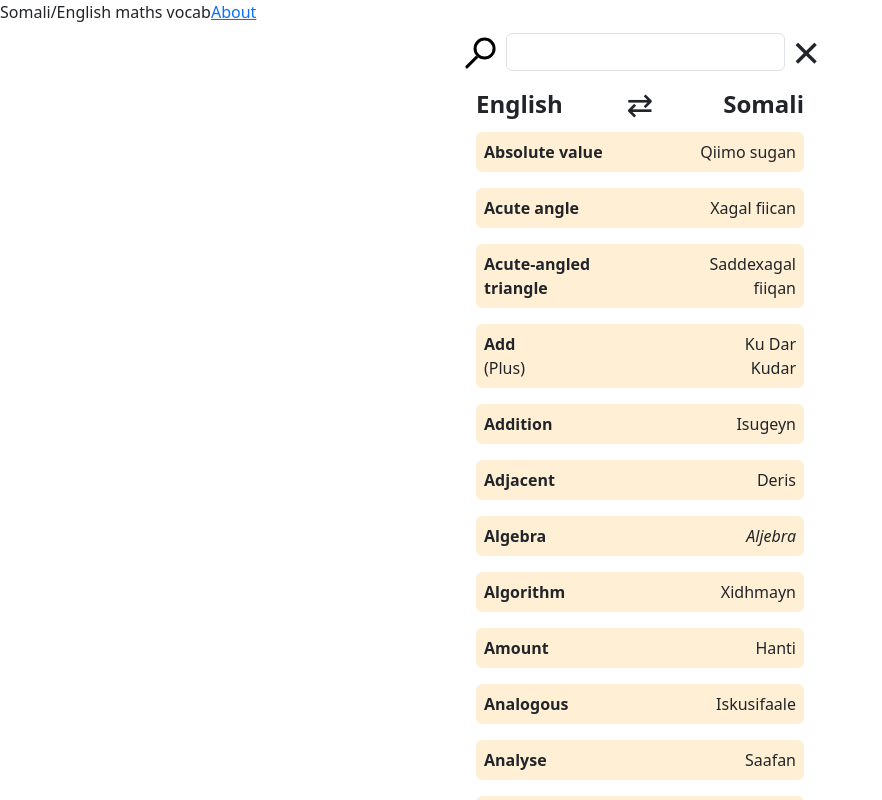
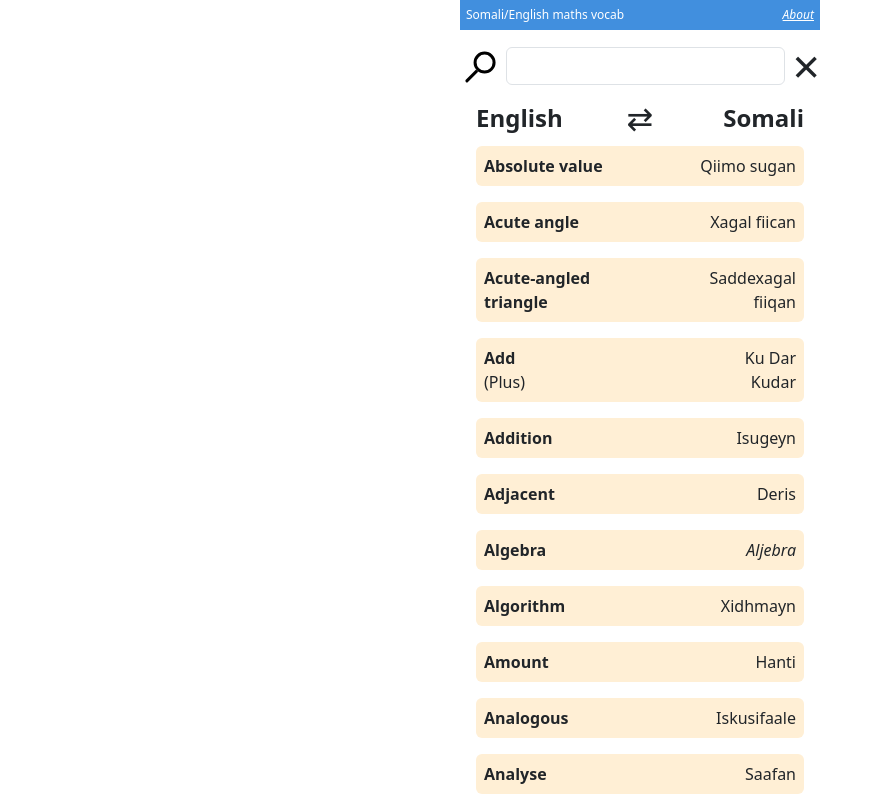
Before and after one commit to bennorth/somali-maths-vocab, a React (Vite) app: page / in a window 1280 px wide. Shown: the whole page, without its empty margins (0-882 px from the left). Built offline with nearby package versions, Linux system fonts and the light colour scheme.

Commit message:
Update styling

```diff
--- a/src/App.scss
+++ b/src/App.scss
@@ -1,26 +1,53 @@
 body {
-  position: relative;
-  min-width: 100vw;
-  min-height: 100vh;
+  width: 100vw;
+  height: 100vh;
 }
 
-._VocabTable {
+#root {
+  position: relative;
+  width: 100vw;
+  height: 100vh;
+}
+
+._App {
   position: absolute;
   top: 0px;
   bottom: 0px;
   left: 0px;
   right: 0px;
 
+  margin: auto;
+  width: 360px;
+
   display: grid;
   grid-template-rows: auto 1fr;
+}
 
-  margin: auto;
-  width: 360px;
+._About {
+  display: grid;
+  grid-template-columns: auto auto;
+  justify-content: space-between;
+
+  background-color: #418fde;
+  color: white;
+  padding: 6px;
+  font-size: 12px;
+
+  a {
+    color: white;
+    font-style: italic;
+  }
+}
+
+._VocabTable {
+  position: relative;
+  overflow-y: hidden;
+
+  display: grid;
+  grid-template-rows: auto 1fr;
 }
 
 ._QueryControl {
-  margin-top: 1rem;
-
   .search-bar {
     display: grid;
     grid-template-columns: auto 1fr auto;
@@ -65,7 +92,6 @@ body {
 }
 
 ._VocabTableContent {
-  height: 100%;
   overflow-y: auto;
 }
 
```
